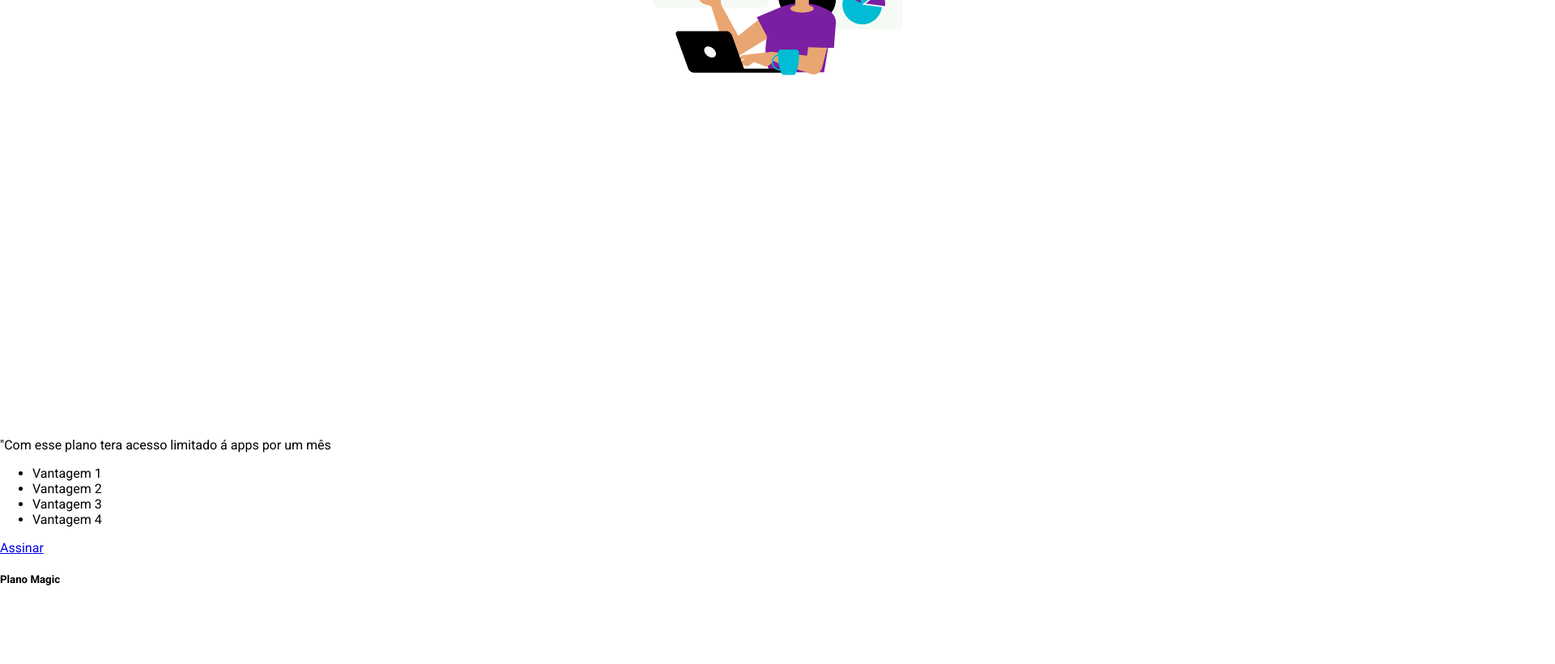
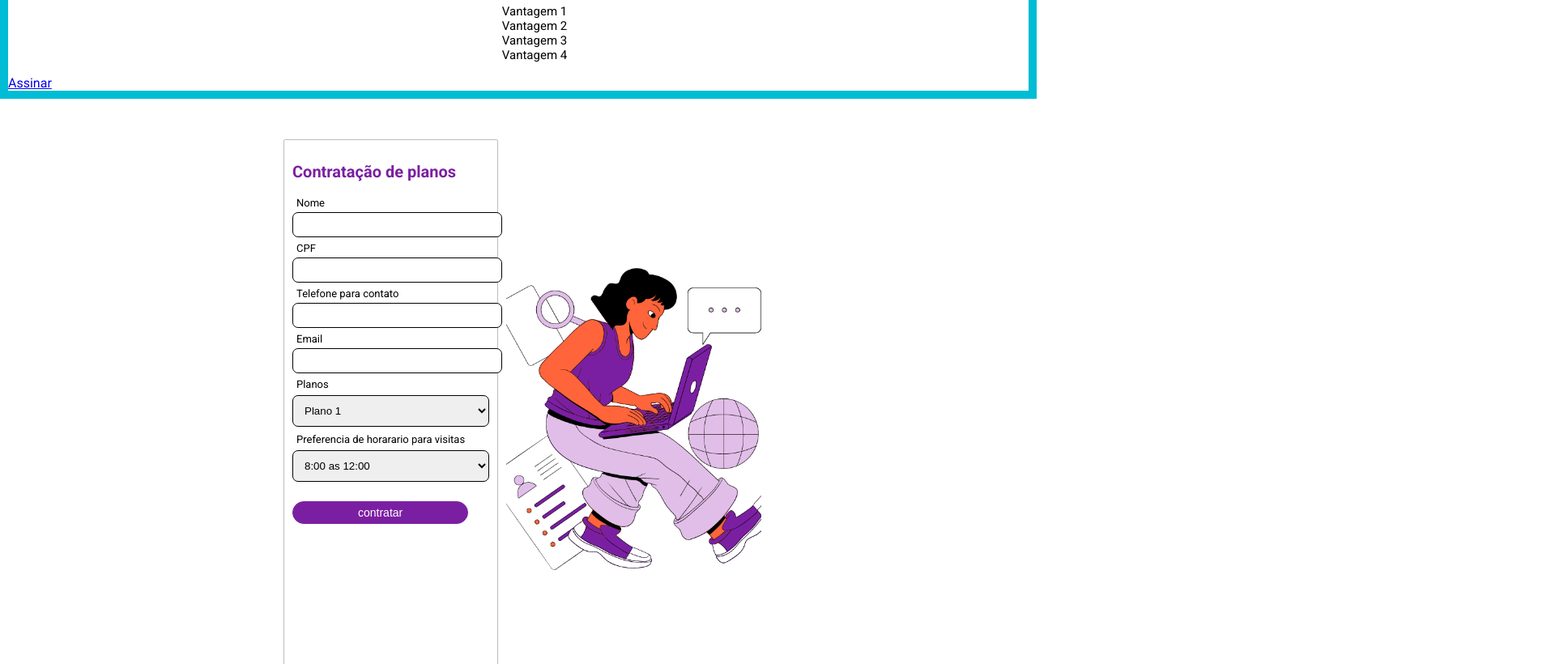
Before and after one commit to hitchhikerp/projeto-integrador-equipe-4, a plain HTML site: page index.html in a window 1280 px wide. Shown: the part 1980-2800 px from the top of the page at 81% size, 1920 px wide, since content can reach past the window. Drawn offline with Linux system fonts and the light colour scheme.

Commit message:
Adicionando formulario

```diff
--- a/css/style.css
+++ /dev/null
@@ -1,64 +0,0 @@
-body {
-    margin: 0;
-    padding: 0;
-}
-
-.menu img {
-    display: flex;
-    justify-content: start;
-}
-header .logo {
-    text-align: center;
-}
-
-header .menu {
-    background-color: #c1f507;
-    display: flex;
-    justify-content: end;
-    justify-content: space-around;
-}
-
-header .menu ul {
-    margin: 0;
-    list-style: none;
-    padding: 0;
-}
-
-header .menu ul li {
-    display: inline-block;
-    padding: 10px 15px;
-}
-
-header .menu ul li a {
-    text-decoration: none;
-    color: #FDFDFD;
-}
-/* meel */
-
-main .card-img1{
-    width: 300px;
-}
-main .card-img{
-    width: 500px;
-    background-position: center;
-    display: flex;
-    justify-content: center;
-    align-items: center;
-}
-main .planos {
-    display: flex;
-    justify-content: space-between;
-    align-items: flex-start;
-    flex-wrap: wrap;
-}
-main ul {
-    text-align: center;
-    list-style: none;
-}
-main ul li {
-    font-size: 15px;
-}
-main .card-1, .card-2, .card-3 {
-    border: 10px solid #00BCD4;
-}
-/* meel */
--- a/index.html
+++ b/index.html
@@ -80,6 +80,53 @@
             </div>
         </main>
     <!-- meel -->
+    <!--Formulario-->
+    <section class="contato">
+        <div class="container">
+            <div class="formulario">
+                <h2>Contratação de planos</h2>
+                <!-- aqui vem o formulário -->
+                <form action="">
+                    <!--campo nome-->
+                    <label for="nome">Nome</label>
+                    <input type="text" name="nome">
+                    <!--campo email-->
+                    <label for="cpf">CPF</label>
+                    <input type="cpf" name="cpf">
+                    <!--campo telefone para contato-->
+                    <label for="telcontato">Telefone para contato</label>
+                    <input type="telcontato" name="telcontato">
+                    <!--campo email-->
+                    <label for="email">Email</label>
+                    <input type="email" name="emai">
+
+                    <!--Opção de planos-->
+                    <label for="plano">Planos</label>
+                    <select class="form-plan">
+                        <option>Plano 1</option>
+                        <option>Plano 2</option>
+                        <option>Plano 3</option>
+                        <option>Plano 4</option>
+                        <option>Plano 5</option>
+                    </select>
+                    <br>
+                    <!--Preferencia de visita-->
+                    <label for="time">Preferencia de horarario para visitas</label>
+                    <select class="form-plan">
+                        <option>8:00 as 12:00</option>
+                        <option>12:00 as 17:00</option>
+                    </select>
+                    <br>
+                    <!--botao enviar-->
+                    <br>
+                    <button type="submit">contratar</button>
+                </form>
+            </div>
+            <div class="img-vertical"></div>
+        </div>
+    </section>
+
+
 
 
     <footer></footer>
--- a/style.css
+++ b/style.css
@@ -66,3 +66,114 @@ header .menu ul li a {
     text-decoration: none;
     color: #FDFDFD;
 }
+
+.banner {
+    width: 100%;
+    height: 600px;
+    background-image: linear-gradient(to bottom, #e1bee7, #fff);
+    background-repeat: no-repeat;
+    background-position: center center;
+}
+
+/* meel */
+
+main .card-img1{
+    width: 300px;
+}
+main .card-img{
+    width: 500px;
+    background-position: center;
+    display: flex;
+    justify-content: center;
+    align-items: center;
+}
+main .planos {
+    display: flex;
+    justify-content: space-between;
+    align-items: flex-start;
+    flex-wrap: wrap;
+}
+main ul {
+    text-align: center;
+    list-style: none;
+}
+main ul li {
+    font-size: 15px;
+}
+main .card-1, .card-2, .card-3 {
+    border: 10px solid #00BCD4;
+}
+/* meel */
+
+/*Formulario*/
+
+.container{
+    display: flex;
+    min-height: 600px;
+    width: 600px;
+    margin: 0 auto;
+    padding: 50px 0;
+}
+
+.formulario {
+    border: 1px solid #bebebe;
+    border-radius: 2px;
+    margin: 0 10px;
+    padding: 10px;
+    width: 50%;
+    float: left;
+}
+
+.formulario h2{
+    color: #7B1FA2;
+    font-size: 20px;
+}
+
+.formulario form input{
+    width: 100%;
+    border: 1px solid#000000;
+    border-radius: 7px;
+    padding: 7px;
+    margin: 3px 0;
+}
+
+.formulario label{
+    font-size: 13px;
+    width: 100%;
+    border-radius: 7px;
+    padding: 5px;
+    margin: 3px 0;
+}
+
+.form-plan{
+    width: 100%;
+    border: 1px solid#000000;
+    border-radius: 7px;
+    padding: 10px;
+    margin: 5px 0;
+}
+
+.formulario form button{
+    font-size: 14px;
+    background-color: #7B1FA2;
+    color: #fff;
+    border: 1px solid #7B1FA2;
+    padding: 5px 80px;
+    border-radius: 30px;
+}
+
+.formulario form button:hover{
+    background-color: #7B1FA2;
+    transition: 0.5s;
+    cursor: pointer;
+}
+
+.img-vertical {
+    width: 65%;
+    height: 700px;
+    background-image: url(../imagens/Velocity-elemento1.png);
+    background-size: cover;
+    background-position: center;
+    border-radius: 30px;
+    float: right;
+}
```
